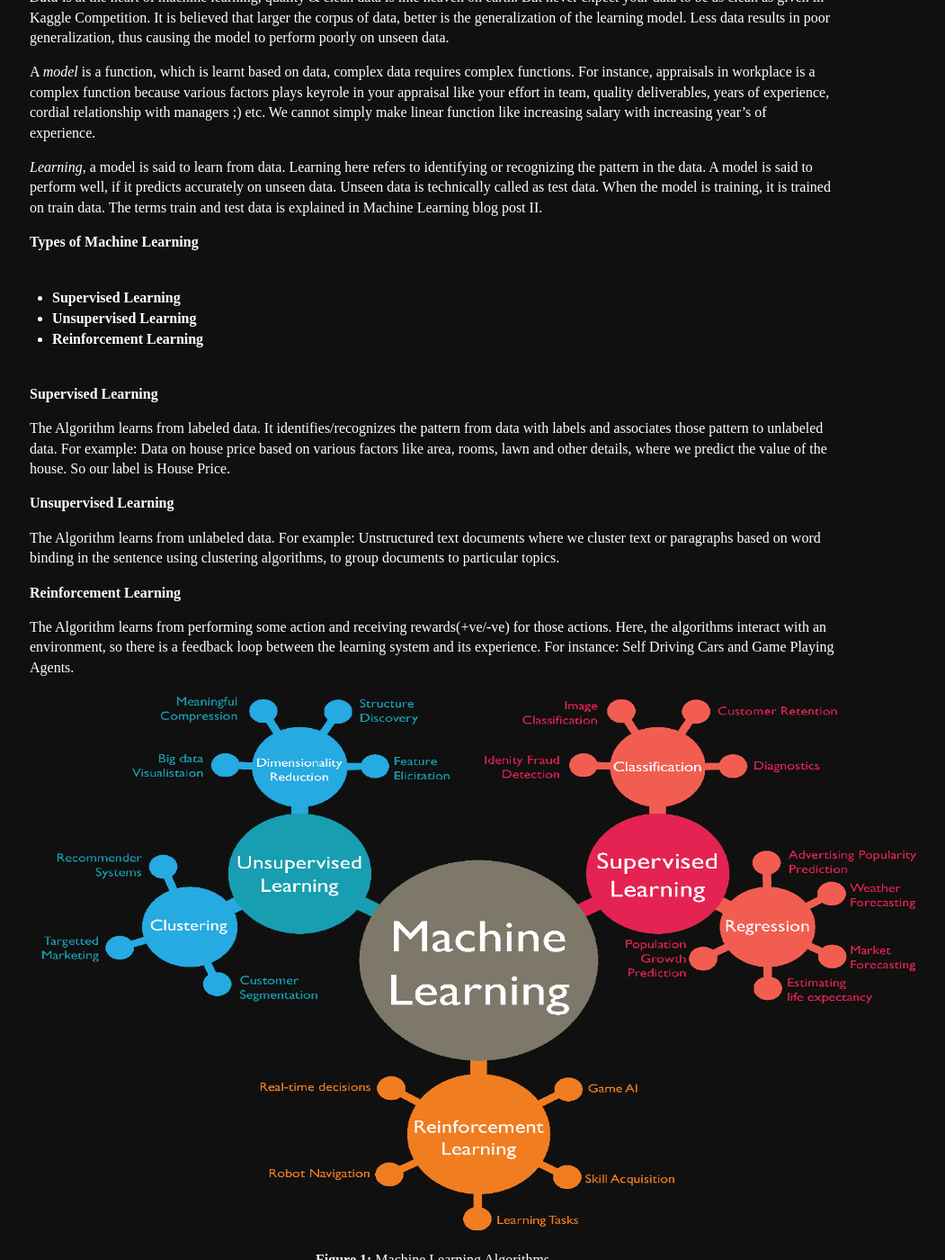
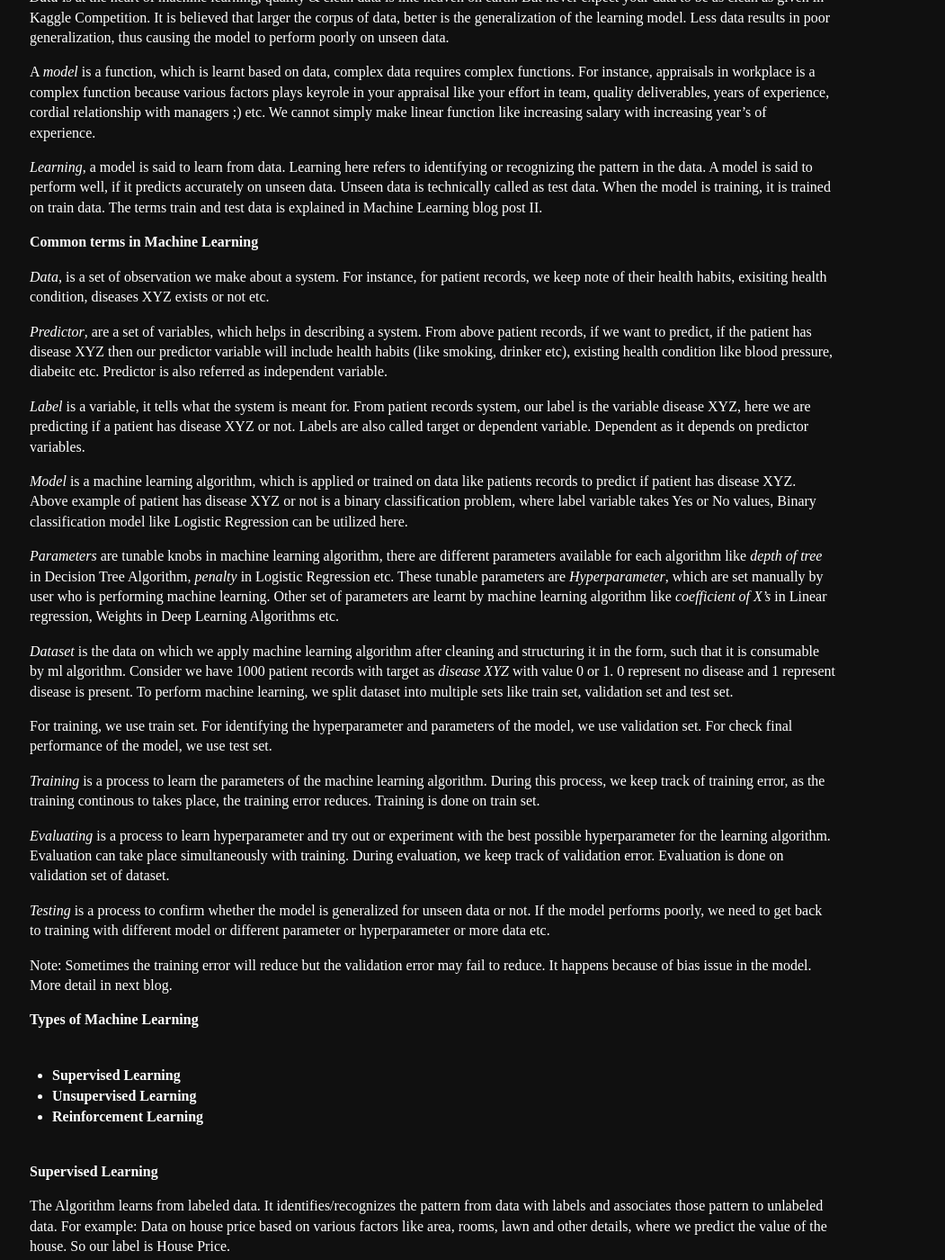
Before and after one commit to Mayurji/mayurji.github.io, a Jekyll site: the page built from _machine-learning/2020-11-06-machine-learning-I.md, in a window 1280 px wide and 1400 px high, scrolled down 1263 px. Shown: the whole window at 90% size, without its empty margins (159-1210 px from the left). Built offline with Jekyll 4.4.1, drawn with Linux system fonts in a browser that asks for light colours; comment, search, counter and statistics services are not loaded.

Commit message:
Update 2020-11-06-machine-learning-I.md

```diff
--- a/_machine-learning/2020-11-06-machine-learning-I.md
+++ b/_machine-learning/2020-11-06-machine-learning-I.md
@@ -32,6 +32,30 @@ Machine Learning is essentially a form of applied statistics with increased emph
 A *model* is a function, which is learnt based on data, complex data requires complex functions. For instance, appraisals in workplace is a complex function because various factors plays keyrole in your appraisal like your effort in team, quality deliverables, years of experience, cordial relationship with managers ;) etc. We cannot simply make linear function like increasing salary with increasing year's of experience.
 
 *Learning*, a model is said to learn from data. Learning here refers to identifying or recognizing the pattern in the data. A model is said to perform well, if it predicts accurately on unseen data. Unseen data is technically called as test data. When the model is training, it is trained on train data. The terms train and test data is explained in Machine Learning blog post II.
+
+**Common terms in Machine Learning**
+
+*Data*, is a set of observation we make about a system. For instance, for patient records, we keep note of their health habits, exisiting health condition, diseases XYZ exists or not etc.
+
+*Predictor*, are a set of variables, which helps in describing a system. From above patient records, if we want to predict, if the patient has disease XYZ then our predictor variable will include health habits (like smoking, drinker etc), existing health condition like blood pressure, diabeitc etc. Predictor is also referred as independent variable.
+
+*Label* is a variable, it tells what the system is meant for. From patient records system, our label is the variable disease XYZ, here we are predicting if a patient has disease XYZ or not. Labels are also called target or dependent variable. Dependent as it depends on predictor variables.
+
+*Model* is a machine learning algorithm, which is applied or trained on data like patients records to predict if patient has disease XYZ. Above example of patient has disease XYZ or not is a binary classification problem, where label variable takes Yes or No values, Binary classification model like Logistic Regression can be utilized here.
+
+*Parameters* are tunable knobs in machine learning algorithm, there are different parameters available for each algorithm like *depth of tree* in Decision Tree Algorithm, *penalty* in Logistic Regression etc. These tunable parameters are *Hyperparameter*, which are set manually by user who is performing machine learning. Other set of parameters are learnt by machine learning algorithm like *coefficient of X's* in Linear regression, Weights in Deep Learning Algorithms etc.
+
+*Dataset* is the data on which we apply machine learning algorithm after cleaning and structuring it in the form, such that it is consumable by ml algorithm. Consider we have 1000 patient records with target as *disease XYZ* with value 0 or 1. 0 represent no disease and 1 represent disease is present. To perform machine learning, we split dataset into multiple sets like train set, validation set and test set.
+
+For training, we use train set. For identifying the hyperparameter and parameters of the model, we use validation set. For check final performance of the model, we use test set.
+
+*Training* is a process to learn the parameters of the machine learning algorithm. During this process, we keep track of training error, as the training continous to takes place, the training error reduces. Training is done on train set.
+
+*Evaluating* is a process to learn hyperparameter and try out or experiment with the best possible hyperparameter for the learning algorithm. Evaluation can take place simultaneously with training. During evaluation, we keep track of validation error. Evaluation is done on validation set of dataset.
+
+*Testing* is a process to confirm whether the model is generalized for unseen data or not. If the model performs poorly, we need to get back to training with different model or different parameter or hyperparameter or more data etc.
+
+Note: Sometimes the training error will reduce but the validation error may fail to reduce. It happens because of bias issue in the model. More detail in next blog.
 
 **Types of Machine Learning**
 
```
